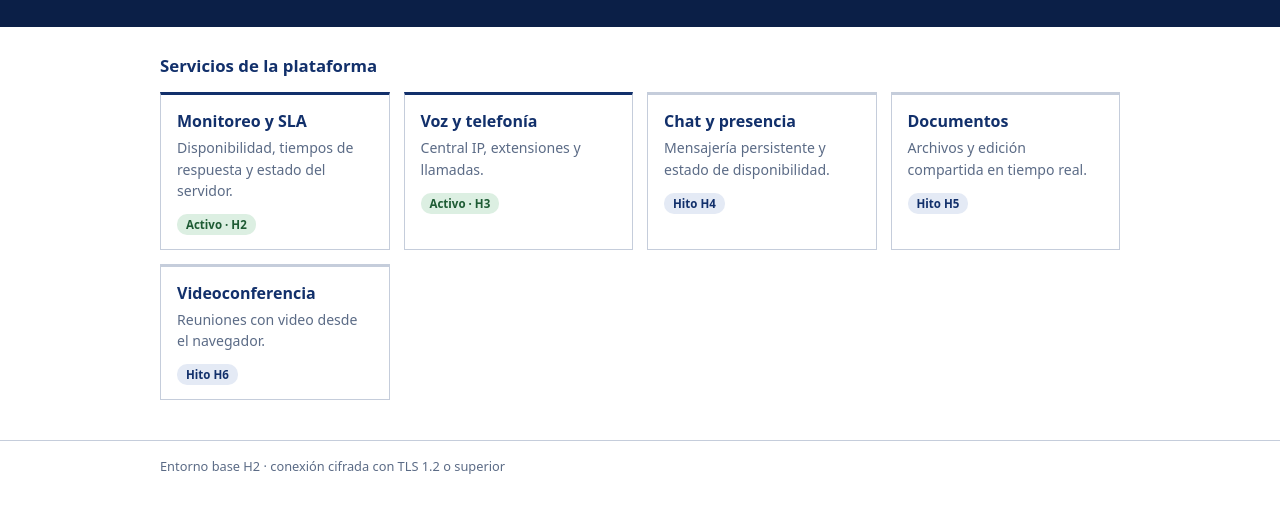
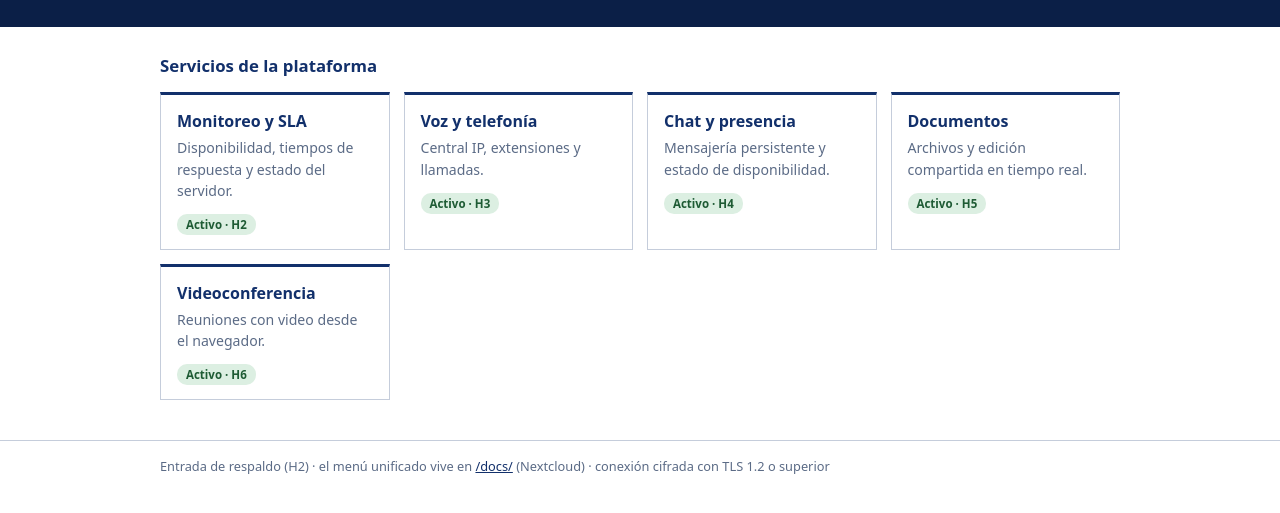
Before and after one commit to Bearserker10029/NexoUnificado, a plain HTML site: page portal/index.html in a window 1280 px wide. Shown: the part 121-634 px from the top of the page. Drawn offline with Linux system fonts and the light colour scheme.

Commit message:
Raiz directa a Keycloak, menu unificado poblado solo y NEXO_HOST como unica variable de host
La raiz y /docs/login ya no muestran el portal ni la pantalla intermedia de
Nextcloud: saltan directo al login de Keycloak via el proveedor OIDC
(/docs/apps/user_oidc/login/1), con /docs/admin-login como puerta aparte
para nexo_admin (cuenta local). El portal estatico pasa a /portal/.

Las 5 tarjetas del portal son enlaces reales a cada subruta, con su hito
correspondiente marcado activo. nextcloud/poblar-menu.sh (manual) y un
nuevo servicio nextcloud-menu-init (automatico, en cada "docker compose
up -d") pueblan el menu External Sites con Telefonia, Videoconferencia,
Chat y Monitoreo (este ultimo restringido al grupo "admin").

NEXO_HOST reemplaza a HOST_IP/NEXO_URL/ASTERISK_PUBLIC_IP/DOCKER_HOST_ADDRESS
como unica variable de host en .env; todo se deriva de ella en
docker-compose.yml. scripts/actualizar-host.sh corrige lo que Keycloak,
Synapse y Nextcloud no releen solos al cambiar el host despues del primer
arranque (redirectUris, oidc_providers de Synapse, trusted_domains).

De paso, corregidos varios bugs reales encontrados probando el flujo
completo en vivo: certificado autofirmado en la llamada servidor-a-servidor
de Nextcloud al token endpoint de Keycloak (--hostname-backchannel-dynamic),
"Invalid redirect uri" y doble /docs/docs/ al cerrar sesion
(post.logout.redirect.uris, rootUrl/baseUrl), el POST del login de admin
interceptado por el redirect de /docs/login, Jitsi roto bajo /jitsi/
(<base href> fijo via sub_filter), Grafana no se dejaba embeber
(X-Frame-Options), Element sin permisos para renderizar su config.json, y
una condicion de carrera en el arranque que perdia escrituras de
config.php de Nextcloud.

```diff
--- a/portal/index.html
+++ b/portal/index.html
@@ -25,6 +25,7 @@
   a.card:hover{border-top-color:var(--amber);background:var(--tint)}
   .card.pend{border-top-color:var(--line);color:var(--mute)}
   footer{border-top:1px solid var(--line);padding:16px 20px;font-size:.8rem;color:var(--mute)}
+  footer a{color:var(--navy)}
   @media (max-width:480px){h1{font-size:1.7rem}}
 </style>
 </head>
@@ -38,12 +39,12 @@
   <h2>Servicios de la plataforma</h2>
   <div class="grid">
     <a class="card" href="/grafana/"><h3>Monitoreo y SLA</h3><p>Disponibilidad, tiempos de respuesta y estado del servidor.</p><span class="tag on">Activo · H2</span></a>
-    <a class="card" href="/voip/"><h3>Voz y telefonía</h3><p>Central IP, extensiones y llamadas.</p><span class="tag on">Activo · H3</span></a>
-    <div class="card pend"><h3>Chat y presencia</h3><p>Mensajería persistente y estado de disponibilidad.</p><span class="tag off">Hito H4</span></div>
-    <div class="card pend"><h3>Documentos</h3><p>Archivos y edición compartida en tiempo real.</p><span class="tag off">Hito H5</span></div>
-    <div class="card pend"><h3>Videoconferencia</h3><p>Reuniones con video desde el navegador.</p><span class="tag off">Hito H6</span></div>
+    <a class="card" href="/voip/embed.html"><h3>Voz y telefonía</h3><p>Central IP, extensiones y llamadas.</p><span class="tag on">Activo · H3</span></a>
+    <a class="card" href="/element/"><h3>Chat y presencia</h3><p>Mensajería persistente y estado de disponibilidad.</p><span class="tag on">Activo · H4</span></a>
+    <a class="card" href="/docs/"><h3>Documentos</h3><p>Archivos y edición compartida en tiempo real.</p><span class="tag on">Activo · H5</span></a>
+    <a class="card" href="/jitsi/"><h3>Videoconferencia</h3><p>Reuniones con video desde el navegador.</p><span class="tag on">Activo · H6</span></a>
   </div>
 </div></main>
-<footer><div class="wrap">Entorno base H2 · conexión cifrada con TLS 1.2 o superior</div></footer>
+<footer><div class="wrap">Entrada de respaldo (H2) · el menú unificado vive en <a href="/docs/">/docs/</a> (Nextcloud) · conexión cifrada con TLS 1.2 o superior</div></footer>
 </body>
 </html>
```
Also changed, not shown: 14 other files.
